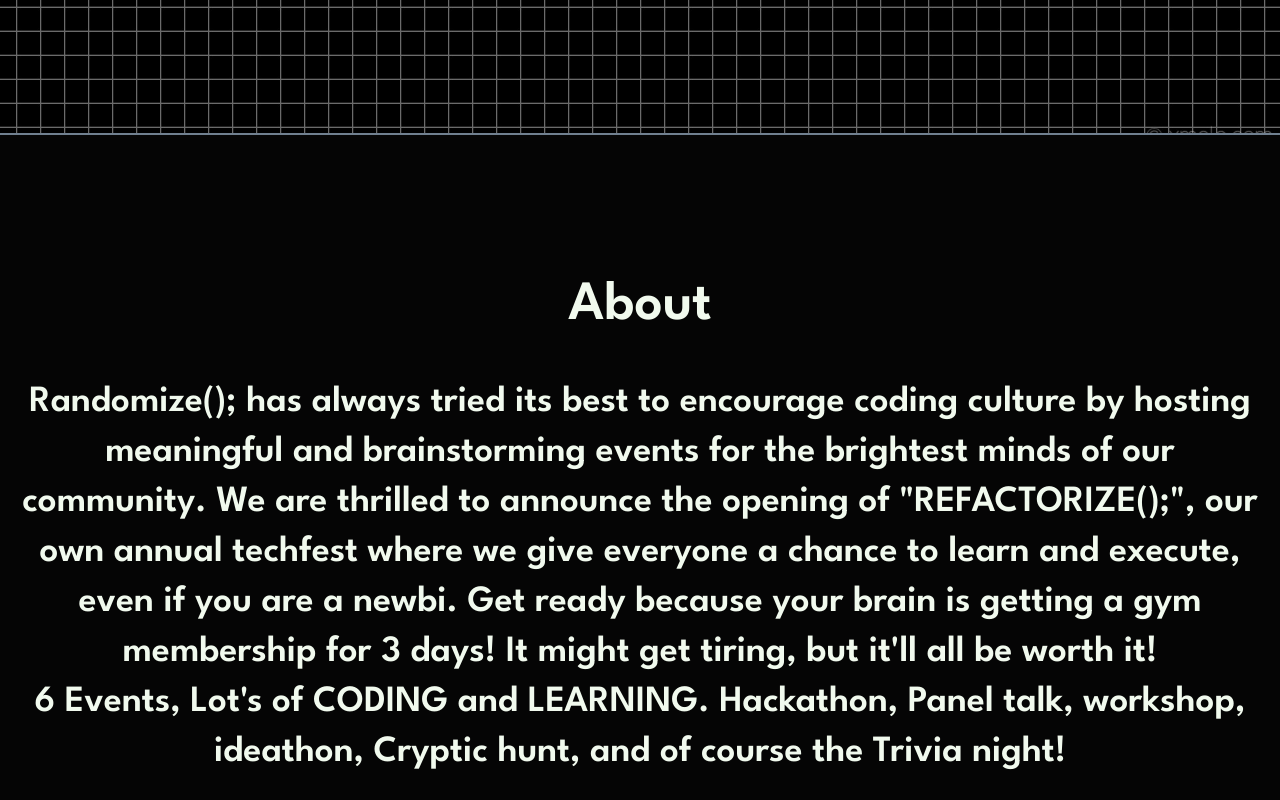
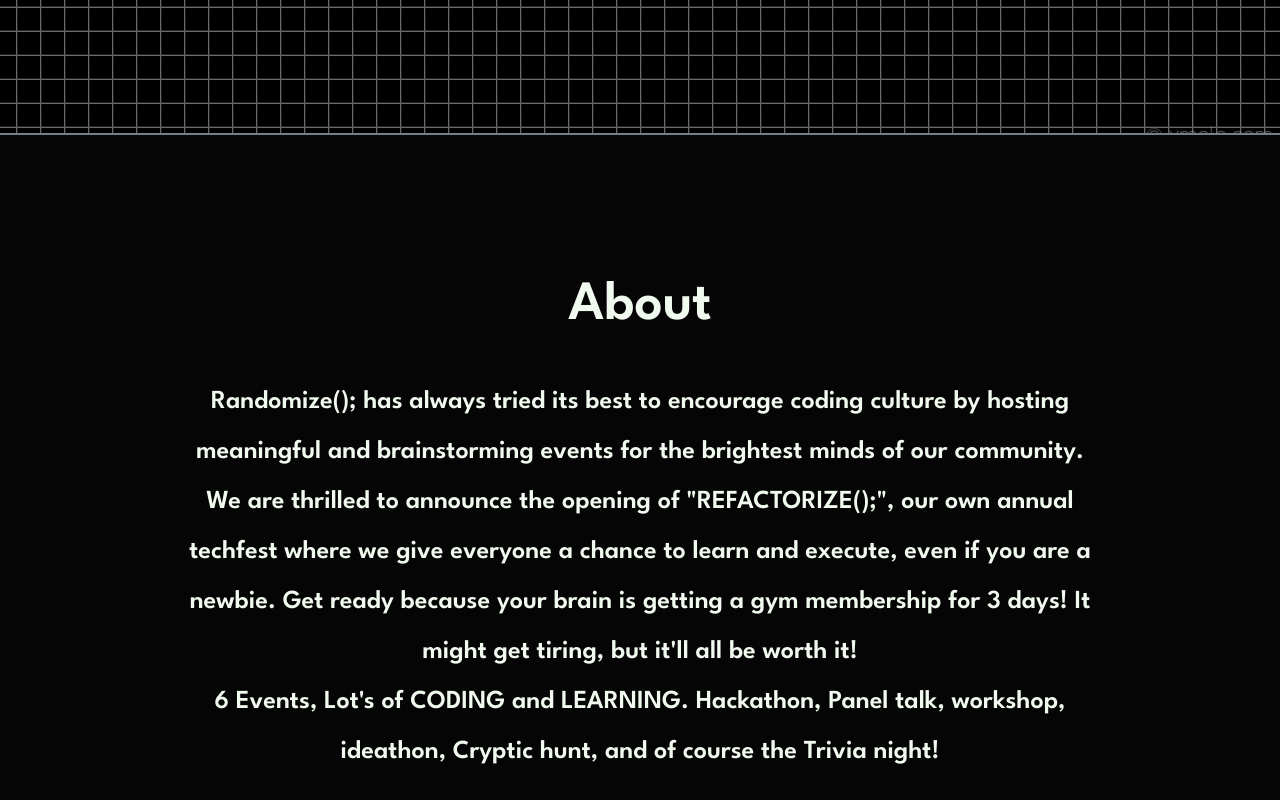
Before and after one commit to WristeRR/Refactorize, a React (Vite) app: page / in a window 1280 px wide. Shown: the part 600-1400 px from the top of the page. Built offline with nearby package versions, Linux system fonts and the light colour scheme.

Commit message:
some minor changes

```diff
--- a/index.html
+++ b/index.html
@@ -8,7 +8,9 @@
 <link href="https://fonts.googleapis.com/css2?family=League+Spartan:wght@600&display=swap" rel="stylesheet">
 <link rel="preconnect" href="https://fonts.googleapis.com">
 <link rel="preconnect" href="https://fonts.gstatic.com" crossorigin>
-<link href="https://fonts.googleapis.com/css2?family=Ubuntu:wght@500&display=swap" rel="stylesheet">
+<link rel="preconnect" href="https://fonts.googleapis.com">
+<link rel="preconnect" href="https://fonts.gstatic.com" crossorigin>
+<link href="https://fonts.googleapis.com/css2?family=Ubuntu:wght@300;400&display=swap" rel="stylesheet">
 <link rel="logo" href="./assets/randomize_logo">
     <title>Refactorize();</title>
   </head>
--- a/src/App.css
+++ b/src/App.css
@@ -111,18 +111,18 @@ a {
 }
 
 .about {
-  padding-top: 80px;
+  padding-top: 60px;
   display: flex;
   justify-content: center;
   background-color: #050505;
   line-height: 50px;
   color: white;
-  height: 100vh;
+  height: 90vh;
   word-spacing: normal;
 }
 
 .about-content {
-  padding: 20px;
+  padding: 40px;
   text-align: center;
   font-size: 37px;
   color: #f1faee;
@@ -132,3 +132,10 @@ a {
 .about-header {
   overflow-y: hidden;
 }
+.about-info{
+  font-size: 26px;
+  font-weight: 300;
+  padding-left: 140px;
+  padding-right: 140px;
+  overflow-y: hidden;
+}
--- a/src/components/About.jsx
+++ b/src/components/About.jsx
@@ -10,7 +10,7 @@ export default function About() {
           hosting meaningful and brainstorming events for the brightest minds of
           our community. We are thrilled to announce the opening of
           "REFACTORIZE();", our own annual techfest where we give everyone a
-          chance to learn and execute, even if you are a newbi. Get ready
+          chance to learn and execute, even if you are a newbie. Get ready
           because your brain is getting a gym membership for 3 days! It might
           get tiring, but it'll all be worth it!
           <br />6 Events, Lot's of CODING and LEARNING. Hackathon, Panel talk,
```
